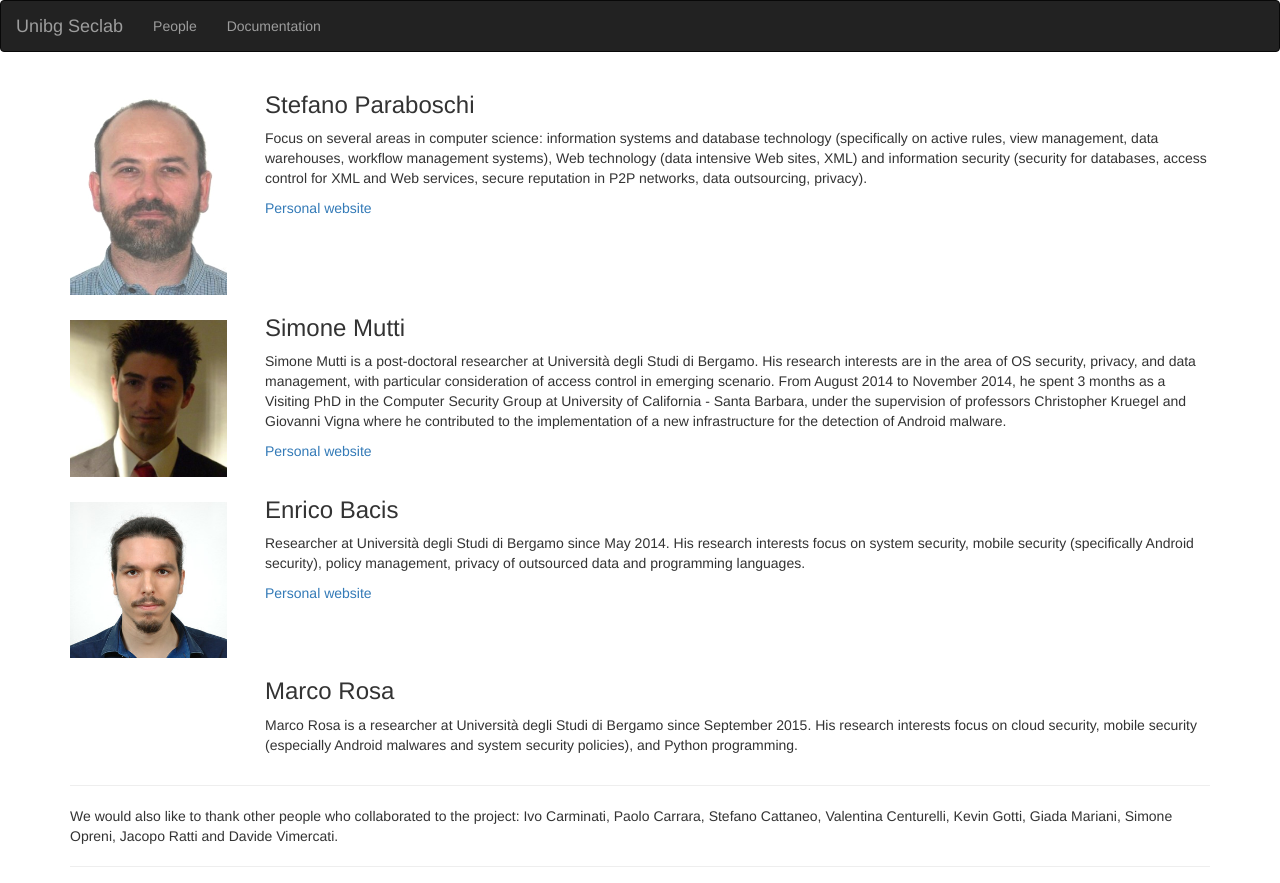
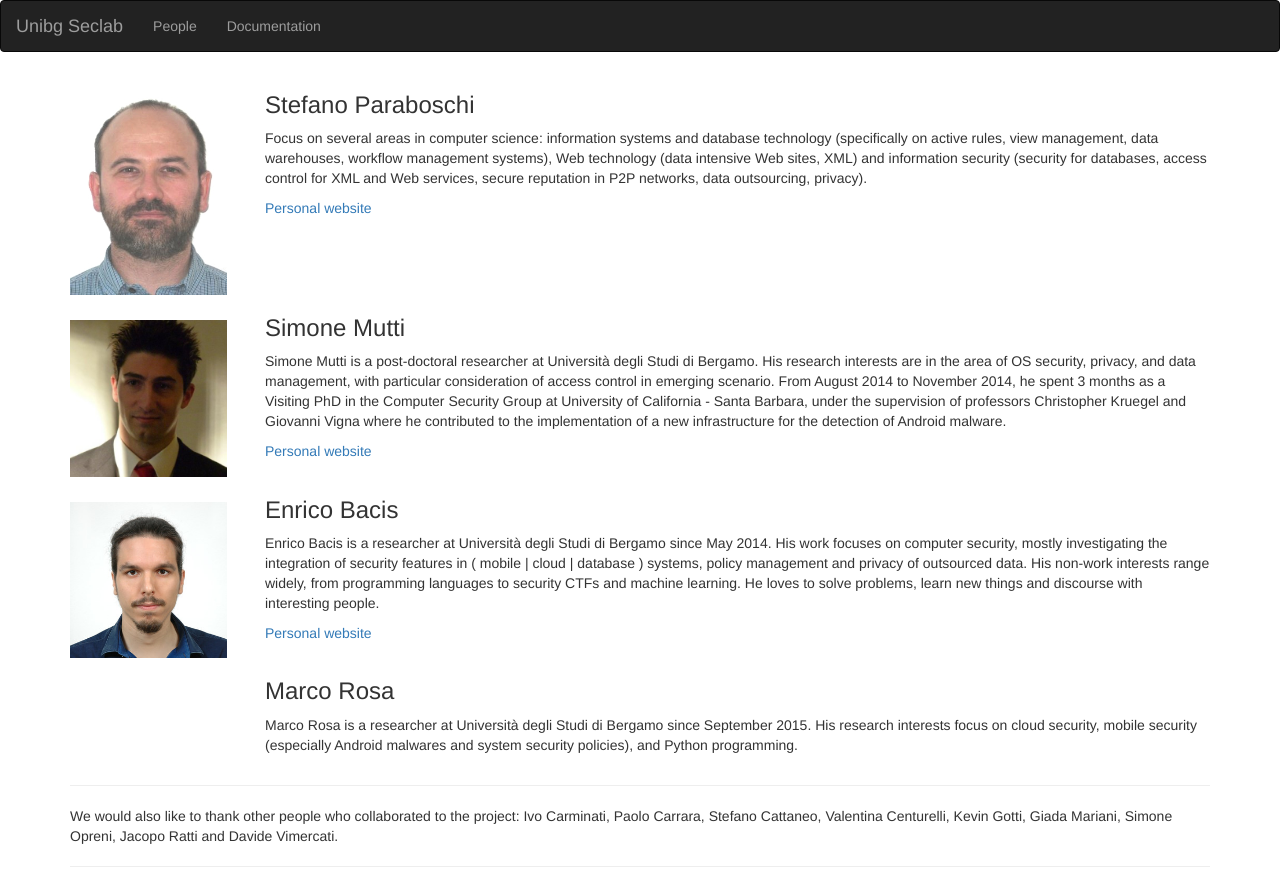
Before and after one commit to unibg-seclab/unibg-seclab.github.io, a Jekyll site: the page built from people.html, in a window 1280 px wide, cut to the strip 0-883 px from the top of the page. Built offline with Jekyll 4.4.1, drawn with Linux system fonts in a browser that asks for light colours.

Commit message:
update description

```diff
--- a/people.html
+++ b/people.html
@@ -7,7 +7,7 @@ title: People
 
 {% include person.html name="Simone Mutti" image="/assets/people/mutti.jpg" website="http://cs.unibg.it/mutti" description="Simone Mutti is a post-doctoral researcher at Università degli Studi di Bergamo. His research interests are in the area of OS security, privacy, and data management, with particular consideration of access control in emerging scenario. From August 2014 to November 2014, he spent 3 months as a Visiting PhD in the Computer Security Group at University of California - Santa Barbara, under the supervision of professors Christopher Kruegel and Giovanni Vigna where he contributed to the implementation of a new infrastructure for the detection of Android malware." %}
 
-{% include person.html name="Enrico Bacis" image="/assets/people/bacis.jpg" website="http://enricobacis.com" description="Researcher at Università degli Studi di Bergamo since May 2014. His research interests focus on system security, mobile security (specifically Android security), policy management, privacy of outsourced data and programming languages." %}
+{% include person.html name="Enrico Bacis" image="/assets/people/bacis.jpg" website="http://enricobacis.com" description="Enrico Bacis is a researcher at Università degli Studi di Bergamo since May 2014. His work focuses on computer security, mostly investigating the integration of security features in ( mobile | cloud | database ) systems, policy management and privacy of outsourced data. His non-work interests range widely, from programming languages to security CTFs and machine learning. He loves to solve problems, learn new things and discourse with interesting people." %}
 
 {% include person.html name="Marco Rosa" description="Marco Rosa is a researcher at Università degli Studi di Bergamo since September 2015. His research interests focus on cloud security, mobile security (especially Android malwares and system security policies), and Python programming." %}
 
```
